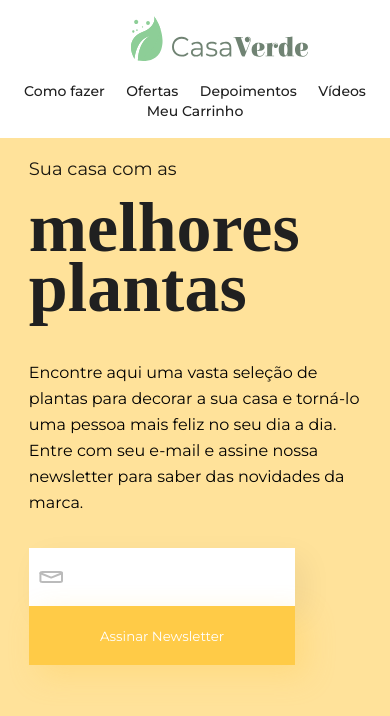
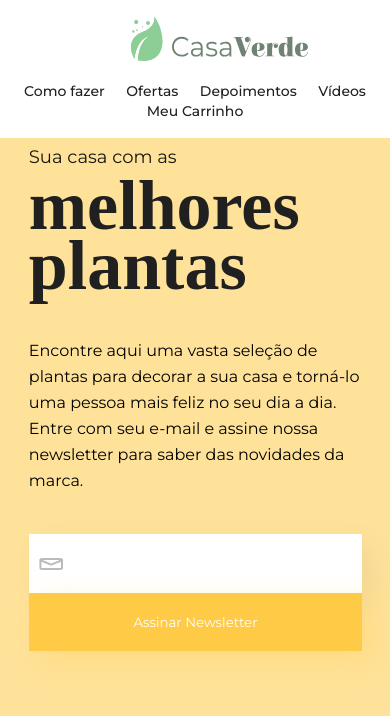
Before and after one commit to robs-am/Casa-Verde-React, a React (Vite) app: page / in a window 390 px wide. Shown: the top 716 px of the page. Built offline with nearby package versions, Linux system fonts and the light colour scheme; a web font is replaced by a local one.

Commit message:
fix: responsividade 700px

```diff
--- a/src/components/Form/Form.jsx
+++ b/src/components/Form/Form.jsx
@@ -26,14 +26,14 @@ const StyleEmailInput = styled.input`
   padding-block: 1.6em;
   padding-left: 3.4em;
   border: none;
-  width: 20em;
+  width: 25em;
   background-image: url(/public/images/mail.svg);
 
   background-repeat: no-repeat;
   background-position: 10px;
 
   @media only screen and (min-width: 700px) {
-    width: 20em;
+    width: 25em;
     box-shadow: 10px 10px 30px rgba(0, 0, 0, 0.06);
   }
 `;
@@ -45,7 +45,7 @@ const StyleButton = styled.button`
   color: #ffffff;
   border: none;
   cursor: pointer;
-  width: 20em;
+  width: 25em;
 
   &:hover {
     filter: brightness(95%);
--- a/src/components/Newsletter/index.jsx
+++ b/src/components/Newsletter/index.jsx
@@ -14,6 +14,7 @@ const StyleHero = styled.section`
 
   @media only screen and (min-width: 700px) {
     padding-inline: 4em;
+
   }
   @media only screen and (min-width: 992px) {
     padding-left: 4em;
@@ -60,6 +61,7 @@ const Styleh1 = styled.h1`
     line-height: 70px;
     max-width: 8em;
     height: 1.8em;
+    margin-block: 0.2em;
   }
   @media only screen and (min-width: 992px) {
     font-size: 82px;
@@ -75,8 +77,13 @@ const Stylep1 = styled.p`
   font-weight: 400;
   font-size: 18px;
   line-height: 27px;
-  margin-bottom: 0.8em;
+  margin-block: 0.3em;
   opacity: 0.9;
+
+  @media only screen and (min-width: 700px) {
+   margin-top: 2em;
+   font-size: 22px;
+  }
 
   @media only screen and (min-width: 992px) {
     width: 30em;
@@ -89,13 +96,14 @@ const Stylep1 = styled.p`
 
 const Stylep2 = styled.p`
   font-size: 16px;
-  margin-bottom: 2em;
+  margin-bottom: 2.5em;
   line-height: 26px;
   text-align: left;
 
   @media only screen and (min-width: 700px) {
     width: 30em;
     font-size: 18px;
+    margin-top: 0.5em;
   }
   @media only screen and (min-width: 992px) {
     width: 30em;
@@ -105,60 +113,7 @@ const Stylep2 = styled.p`
   }
 `;
 
-const StyleForm = styled.form`
-  @media only screen and (min-width: 992px) {
-    display: flex;
-    flex-direction: row;
-    align-items: center;
-    justify-content: center;
-    width: 600px;
-    height: 75px;
-    width: 30em;
-  }
-`;
 
-const StyleEmailIcon = styled.div``;
-
-const StyleEmailInput = styled.input`
-  background: #ffffff;
-  box-shadow: 10px 10px 30px rgba(0, 0, 0, 0.06);
-  padding-block: 1.6em;
-  padding-left: 3.4em;
-  border: none;
-  width: 20em;
-  background-image: url(/public/images/mail.svg);
-
-  background-repeat: no-repeat;
-  background-position: 10px;
-
-  @media only screen and (min-width: 700px) {
-    width: 20em;
-    box-shadow: 10px 10px 30px rgba(0, 0, 0, 0.06);
-  }
-`;
-
-const StyleButton = styled.button`
-  background: #ffcb47;
-  box-shadow: 10px 10px 30px rgba(255, 203, 71, 0.3);
-  padding: 1.6em;
-  color: #ffffff;
-  border: none;
-  cursor: pointer;
-  width: 20em;
-
-  &:hover {
-    filter: brightness(95%);
-  }
-
-  @media only screen and (min-width: 700px) {
-    width: 15em;
-    box-shadow: 10px 10px 30px rgba(0, 0, 0, 0.06);
-  }
-  @media only screen and (min-width: 992px) {
-    width: 15em;
-    box-shadow: 10px 10px 30px rgba(0, 0, 0, 0.06);
-  }
-`;
 
 const Newsletter = ({ email, placeholder }) => {
   return (
```
